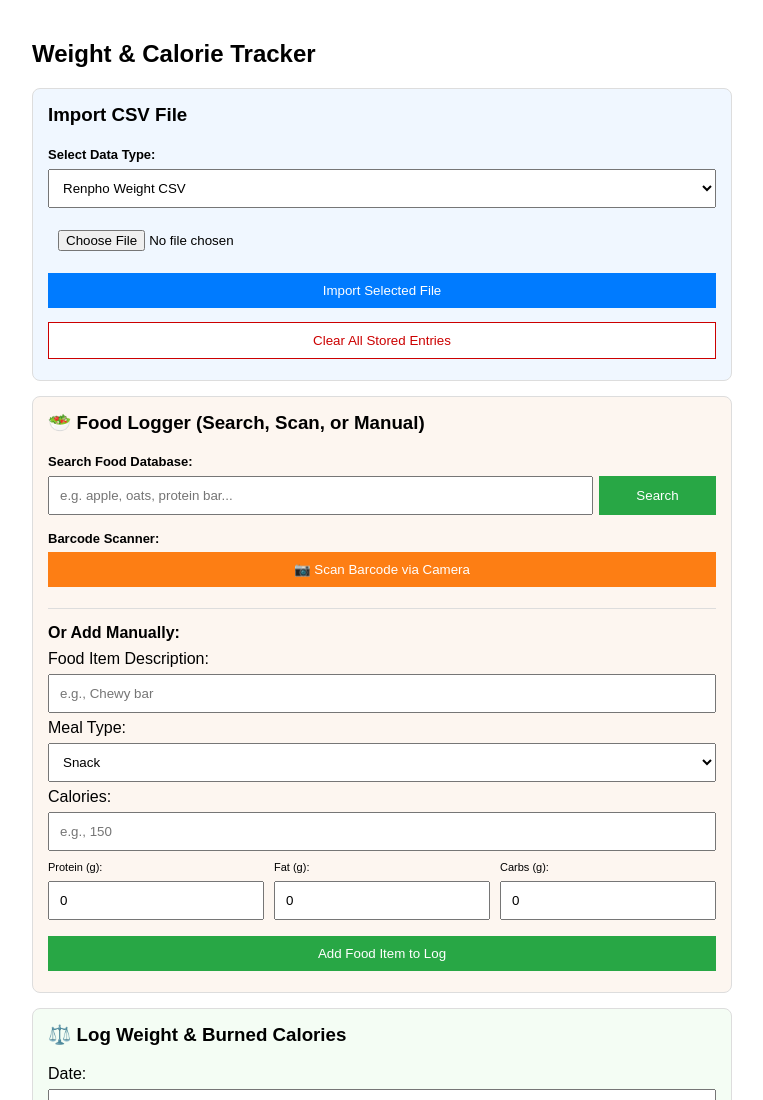
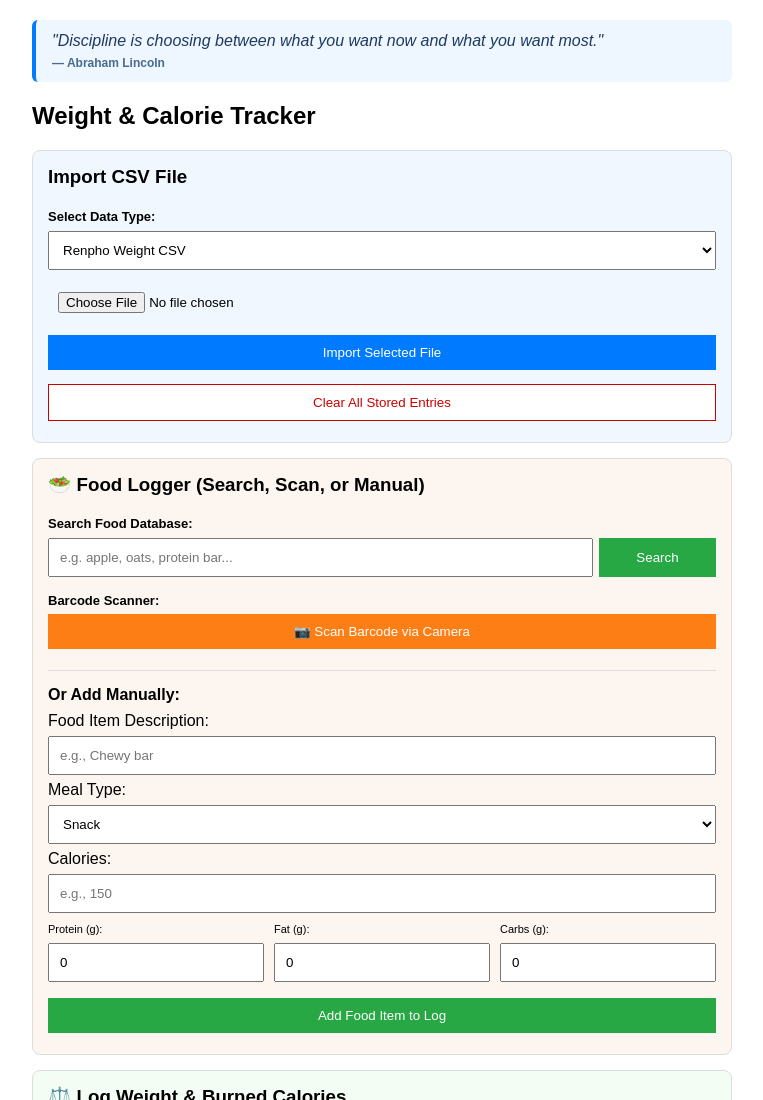
Before and after one commit to improvise4892/improvise4892.github.io, a plain HTML site: page index.html in a window 1280 px wide. Shown: the top 1100 px of the page, without its empty margins (258-1021 px from the left). Drawn offline with nearby package versions, Linux system fonts and the light colour scheme.

Commit message:
Implement daily quote banner in index.html
Added a daily inspirational quote banner with motivational quotes.

```diff
--- a/index.html
+++ b/index.html
@@ -11,6 +11,8 @@
     body { font-family: sans-serif; padding: 20px; max-width: 700px; margin: auto; }
     input, select, button, textarea { width: 100%; padding: 10px; margin: 6px 0; box-sizing: border-box; }
     .card { background: #f9f9f9; padding: 15px; margin-top: 15px; border-radius: 8px; border: 1px solid #ddd; }
+    .quote-banner { background: #eef6ff; border-left: 4px solid #007bff; padding: 12px 16px; border-radius: 6px; margin-bottom: 14px; font-style: italic; color: #1e3a5f; }
+    .quote-author { display: block; margin-top: 6px; font-style: normal; font-size: 12px; font-weight: bold; color: #4a6b8c; }
     .chart-container { position: relative; width: 100%; margin-top: 25px; background: #fff; padding: 10px; border-radius: 8px; border: 1px solid #eee; }
     table { width: 100%; border-collapse: collapse; margin-top: 10px; font-size: 12px; }
     th, td { border: 1px solid #ddd; padding: 6px; text-align: center; }
@@ -37,6 +39,12 @@
   </style>
 </head>
 <body>
+  <!-- Daily Inspirational Quote Banner -->
+  <div class="quote-banner" id="dailyQuoteBanner">
+    <span id="dailyQuoteText">Small daily choices compound into lasting change.</span>
+    <span class="quote-author" id="dailyQuoteAuthor">— Daily Motivation</span>
+  </div>
+
   <h2>Weight & Calorie Tracker</h2>
 
   <!-- File Import Box -->
@@ -264,12 +272,52 @@
 
   <script>
     const START_WEIGHT_DATE = '2026-11-17';
+    const MOTIVATIONAL_QUOTES = [
+      { text: "Take care of your body. It's the only place you have to live.", author: "Jim Rohn" },
+      { text: "Success is the sum of small efforts, repeated day in and day out.", author: "Robert Collier" },
+      { text: "You don't have to be extreme, just consistent.", author: "Unknown" },
+      { text: "Discipline is choosing between what you want now and what you want most.", author: "Abraham Lincoln" },
+      { text: "A one-hour workout is 4% of your day. No excuses.", author: "Unknown" },
+      { text: "The only bad workout is the one that didn't happen.", author: "Unknown" },
+      { text: "Fall in love with the process, and the results will come.", author: "Unknown" },
+      { text: "Your body can stand almost anything. It's your mind that you have to convince.", author: "Unknown" },
+      { text: "Don't stop when you're tired. Stop when you're done.", author: "David Goggins" },
+      { text: "Progress, not perfection, is what we should be asking of ourselves.", author: "Julia Cameron" },
+      { text: "Action is the foundational key to all success.", author: "Pablo Picasso" },
+      { text: "Strength does not come from physical capacity. It comes from an indomitable will.", author: "Mahatma Gandhi" },
+      { text: "Healthy habits are built one honest meal and one steady choice at a time.", author: "Unknown" },
+      { text: "We are what we repeatedly do. Excellence, then, is not an act, but a habit.", author: "Will Durant" },
+      { text: "Every step forward is a victory over yesterday's hesitation.", author: "Unknown" },
+      { text: "Invest in your health today so your future self can thank you.", author: "Unknown" },
+      { text: "Consistency turns average effort into extraordinary results.", author: "Unknown" },
+      { text: "Focus on what you can control today—the trend will follow.", author: "Unknown" }
+    ];
+
     let entries = JSON.parse(localStorage.getItem('weightData')) || [];
     let chartMonth, chartYear, macroPieChart = null;
     let videoStream = null;
     let scanningActive = false;
     let productsCache = [];
     let pendingFoodSelection = null;
+
+    function getLocalDateKey() {
+      const now = new Date();
+      const y = now.getFullYear();
+      const m = String(now.getMonth() + 1).padStart(2, '0');
+      const d = String(now.getDate()).padStart(2, '0');
+      return `${y}-${m}-${d}`;
+    }
+
+    function renderDailyQuote() {
+      const dateKey = getLocalDateKey();
+      let hash = 0;
+      for (let i = 0; i < dateKey.length; i++) {
+        hash = (hash * 31 + dateKey.charCodeAt(i)) >>> 0;
+      }
+      const quote = MOTIVATIONAL_QUOTES[hash % MOTIVATIONAL_QUOTES.length];
+      document.getElementById('dailyQuoteText').innerText = `"${quote.text}"`;
+      document.getElementById('dailyQuoteAuthor').innerText = `— ${quote.author}`;
+    }
 
     function sortEntries() {
       entries.sort((a, b) => new Date(a.date) - new Date(b.date));
@@ -385,7 +433,8 @@
     }
 
     function init() {
-      const todayStr = new Date().toISOString().split('T')[0];
+      renderDailyQuote();
+      const todayStr = getLocalDateKey();
       document.getElementById('date').value = todayStr;
       initCharts();
       renderAll();
@@ -394,7 +443,7 @@
     function changeDay(days) {
       const dateInput = document.getElementById('date');
       if (!dateInput.value) return;
-      let currDate = new Date(dateInput.value);
+      let currDate = new Date(dateInput.value + 'T00:00:00');
       currDate.setDate(currDate.getDate() + days);
       dateInput.value = currDate.toISOString().split('T')[0];
       renderAll();
@@ -857,7 +906,6 @@
       reader.readAsText(file);
     }
 
-    // Anchors on Nov 17 weight and chains projected weight forward via (consumed - burned) / 3500
     function computeChainedProjections(allEntries) {
       const map = new Map();
       if (!allEntries || allEntries.length === 0) return map;
```
